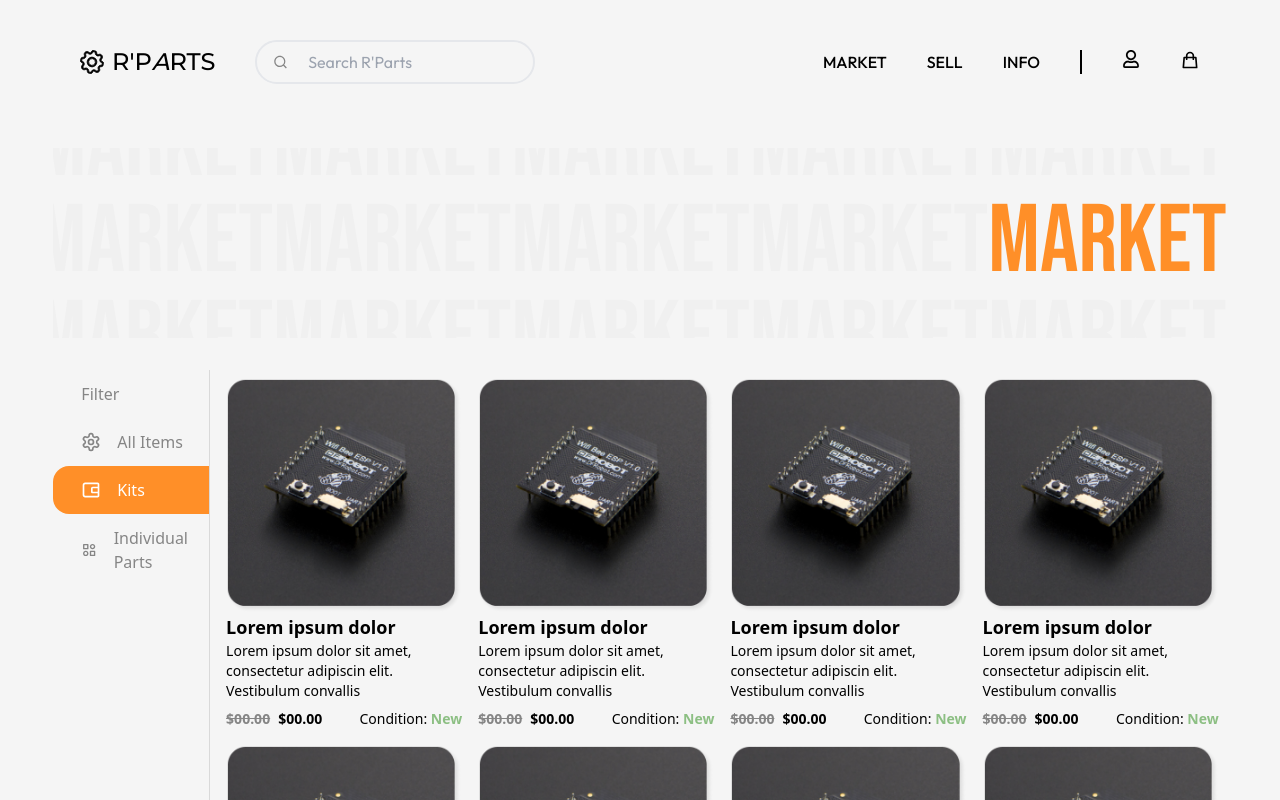
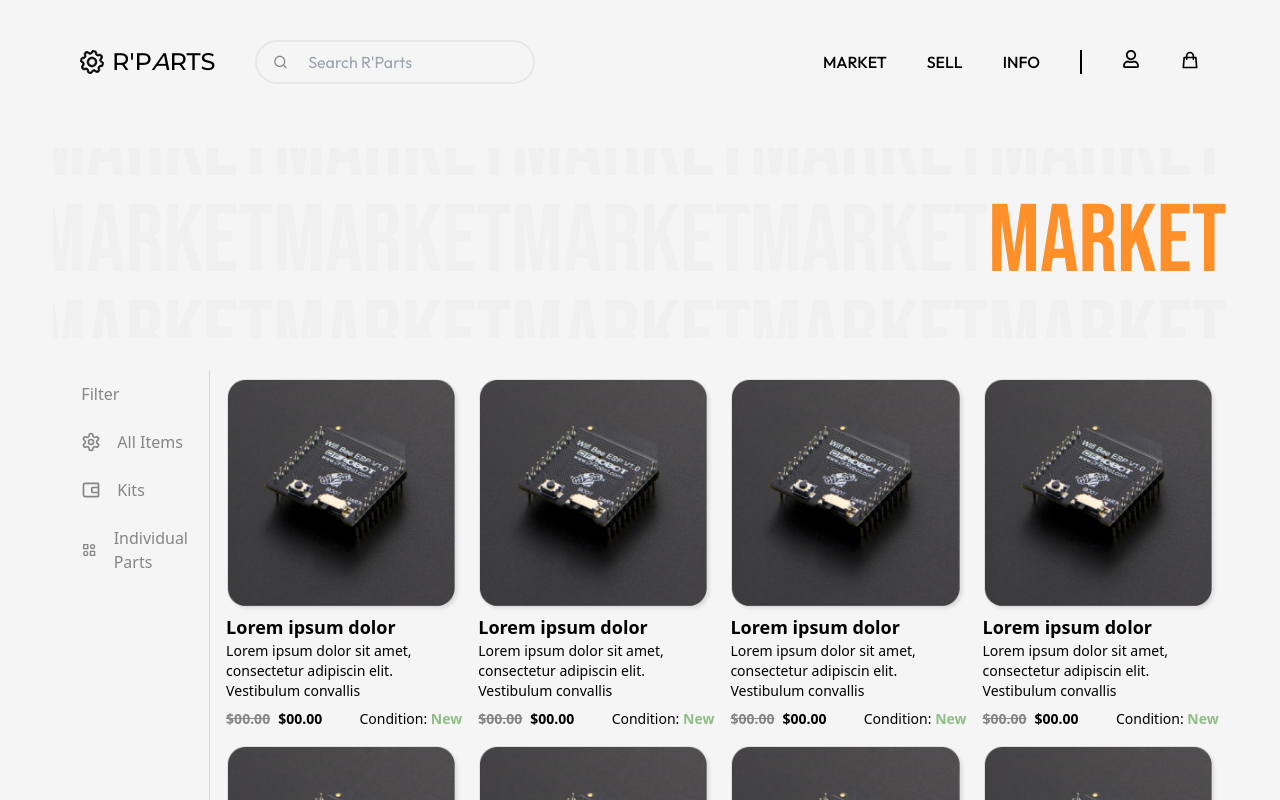
Before and after one commit to shahdivyank/r-parts, a Next.js app: page /market in a window 1280 px wide. Shown: the top 800 px of the page. Built offline with nearby package versions, Linux system fonts and the light colour scheme.

Commit message:
handle selected filter logic

```diff
--- a/src/components/market/Filters.jsx
+++ b/src/components/market/Filters.jsx
@@ -1,21 +1,46 @@
-import React from "react";
+"use client";
+import React, { useState } from "react";
 import { BiWalletAlt } from "react-icons/bi";
 import { BiCategoryAlt } from "react-icons/bi";
 import { LuSettings } from "react-icons/lu";
 
 const Filters = () => {
+  const [selected, setSelected] = useState("");
+
+  const handleSelectedFilter = (item) => {
+    setSelected(item);
+  };
+
   return (
     <div className="flex flex-col text-parts-gray-500 border-r border-parts-gray-400">
       <div className="py-3 pl-7 w-full ">Filter</div>
-      <div className="py-3 gap-4 pl-7 items-center flex">
+      <div
+        onClick={() => handleSelectedFilter("all_items")}
+        className={`${
+          selected === "all_items" &&
+          `bg-parts-orange text-white  rounded-l-2xl rounded-r-none`
+        } py-3 gap-4 pl-7 items-center flex cursor-pointer`}
+      >
         <LuSettings size={20} />
         All Items
       </div>
-      <div className="bg-parts-orange w-full gap-4 py-3 pl-7 text-white rounded-l-2xl rounded-r-none items-center flex">
+      <div
+        onClick={() => handleSelectedFilter("kits")}
+        className={`${
+          selected === "kits" &&
+          `bg-parts-orange text-white  rounded-l-2xl rounded-r-none`
+        } w-full gap-4 py-3 pl-7 items-center flex cursor-pointer`}
+      >
         <BiWalletAlt size={20} />
         Kits
       </div>
-      <div className="flex items-center gap-4 w-full py-3 pl-7">
+      <div
+        onClick={() => handleSelectedFilter("individual_parts")}
+        className={`${
+          selected === "individual_parts" &&
+          `bg-parts-orange text-white  rounded-l-2xl rounded-r-none`
+        } flex items-center gap-4 w-full py-3 pl-7 cursor-pointer`}
+      >
         <BiCategoryAlt size={20} />
         Individual Parts
       </div>
```
